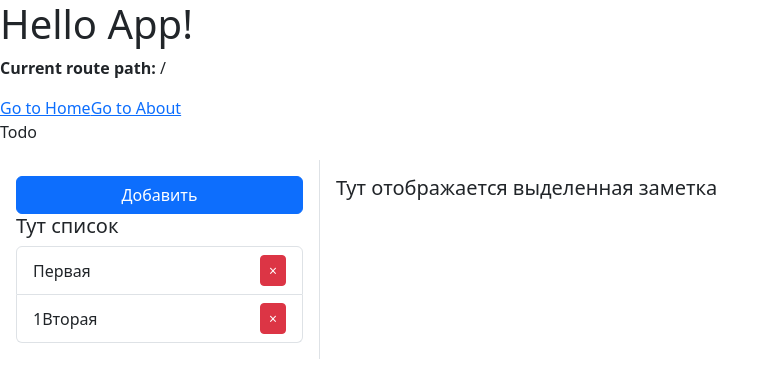
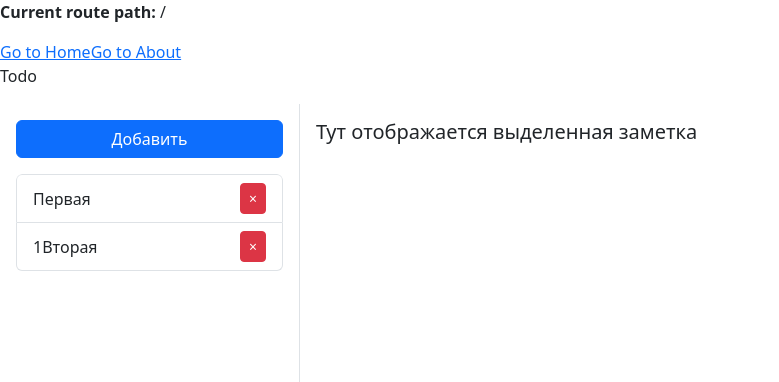
Before and after one commit to Titlehhhh/vueLab, a Vue app in the folder todolist/: page / in a window 1280 px wide. Shown: the top 382 px of the page, without its empty margins (0-779 px from the left). Built offline with nearby package versions, Linux system fonts and the light colour scheme.

Commit message:
add scroll for todo list

```diff
--- a/todolist/src/App.vue
+++ b/todolist/src/App.vue
@@ -3,15 +3,30 @@
 </script>
 
 <template>
-  <h1>Hello App!</h1>
+  <div class="app-container">
     <p><strong>Current route path:</strong> {{ $route.fullPath }}</p>
     <nav>
       <RouterLink to="/">Go to Home</RouterLink>
       <RouterLink to="/about">Go to About</RouterLink>
     </nav>
-  <main>
+    <main class="main-content">
       <RouterView />
     </main>
+  </div>
 </template>
 
-<style scoped></style>
+<style scoped>
+.app-container {
+  height: 100vh;
+  display: flex;
+  flex-direction: column;
+  overflow: hidden;
+}
+
+.main-content {
+  flex: 1;
+  min-height: 0;
+  overflow: hidden;
+}
+
+</style>
--- a/todolist/src/assets/styles/main.css
+++ b/todolist/src/assets/styles/main.css
@@ -0,0 +1,28 @@
+html, body {
+    height: 100%;
+    margin: 0;
+    overflow: hidden;
+}
+
+.todo-app {
+    height: 100vh;
+    display: flex;
+    flex-direction: column;
+}
+
+.todo-app .content {
+    flex: 1;
+    display: flex;
+    overflow: hidden;
+}
+
+.todo-app .sidebar {
+    width: 25%;
+    border-right: 1px solid #ccc;
+    overflow-y: auto;
+}
+
+.todo-app .main {
+    flex: 1;
+    overflow-y: auto;
+}
--- a/todolist/src/main.js
+++ b/todolist/src/main.js
@@ -1,6 +1,7 @@
 import { createApp } from 'vue'
 import App from './App.vue'
 import router from './router'
+import './assets/styles/main.css'
 
 import 'bootstrap/dist/css/bootstrap.min.css'
 import 'bootstrap/dist/js/bootstrap.bundle.min.js'
--- a/todolist/src/views/Todo.vue
+++ b/todolist/src/views/Todo.vue
@@ -1,7 +1,6 @@
 <script setup>
 import TodoItem from '@/components/TodoItem.vue'
-
-import { ref, computed } from 'vue'
+import { computed, ref } from 'vue'
 
 const notes = ref([
   { id: 1, title: 'Первая', content: 'Пример текста' },
@@ -9,10 +8,8 @@ const notes = ref([
 ])
 
 const selectedId = ref(null)
-const selectedNote = computed(() =>{
-    console.log('asd')
-    return  notes.value.find((n) => n.id === selectedId.value)
-}
+const selectedNote = computed(() =>
+    notes.value.find((n) => n.id === selectedId.value)
 )
 
 function addNote() {
@@ -33,13 +30,14 @@ function deleteNote(id) {
 </script>
 
 <template>
+  <div class="todo-container">
     <p>Todo</p>
-  <div>
-
-    <div class="row g-0 h-100">
-      <div class="col-3 border-end p-3">
-        <button class="btn btn-primary w-100">Добавить</button>
-        <h5>Тут список</h5>
+    <div class="todo-layout">
+      <div class="sidebar">
+        <button class="btn btn-primary w-100" @click="addNote">
+          Добавить
+        </button>
+        <div class="notes-list">
           <ul class="list-group">
             <TodoItem
                 v-for="note in notes"
@@ -50,20 +48,59 @@ function deleteNote(id) {
                 @delete="deleteNote"
             />
           </ul>
-
+        </div>
       </div>
 
-      <!-- Правая колонка -->
-      <div class="col-9 p-3">
+      <div class="content-area">
         <h5>Тут отображается выделенная заметка</h5>
+        <div v-if="selectedNote">
+          <h3>{{ selectedNote.title }}</h3>
+          <p>{{ selectedNote.content }}</p>
+        </div>
       </div>
     </div>
   </div>
 </template>
 
-<script>
-</script>
+<style scoped>
+.todo-container {
+  height: 100%;
+  display: flex;
+  flex-direction: column;
+  overflow: hidden;
+}
 
-<style scoped>
+.todo-layout {
+  flex: 1;
+  display: flex;
+  min-height: 0;
+  overflow: hidden;
+}
 
+.sidebar {
+  width: 300px;
+  min-width: 300px;
+  border-right: 1px solid #dee2e6;
+  display: flex;
+  flex-direction: column;
+  padding: 1rem;
+  gap: 1rem;
+}
+
+.notes-list {
+  flex: 1;
+  min-height: 0;
+  overflow-y: auto;
+}
+
+.list-group {
+  height: 100%;
+  overflow-y: auto;
+}
+
+.content-area {
+  flex: 1;
+  padding: 1rem;
+  overflow-y: auto;
+}
 </style>
```
Lines whose indentation alone changed are shown as unchanged.
